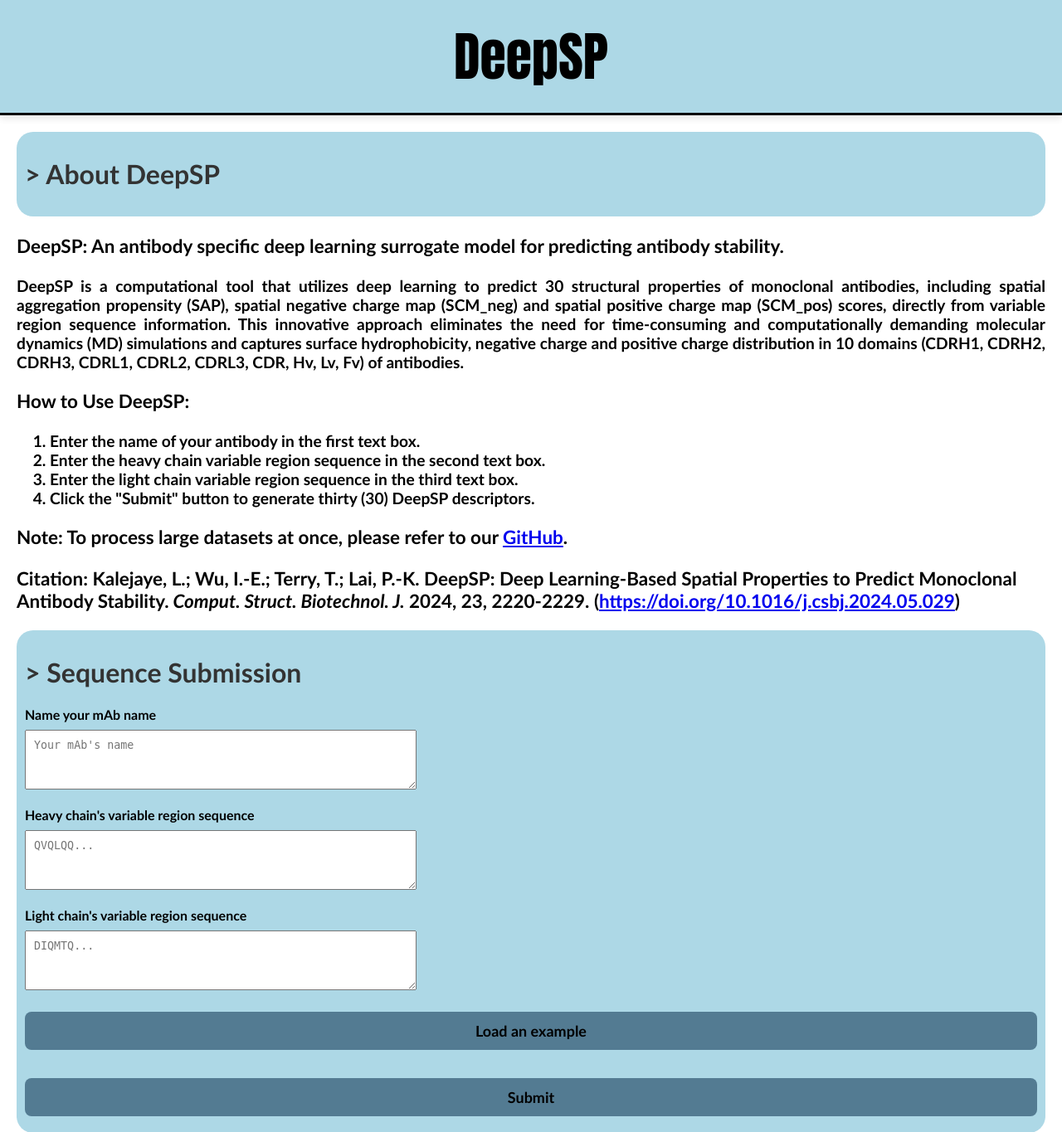
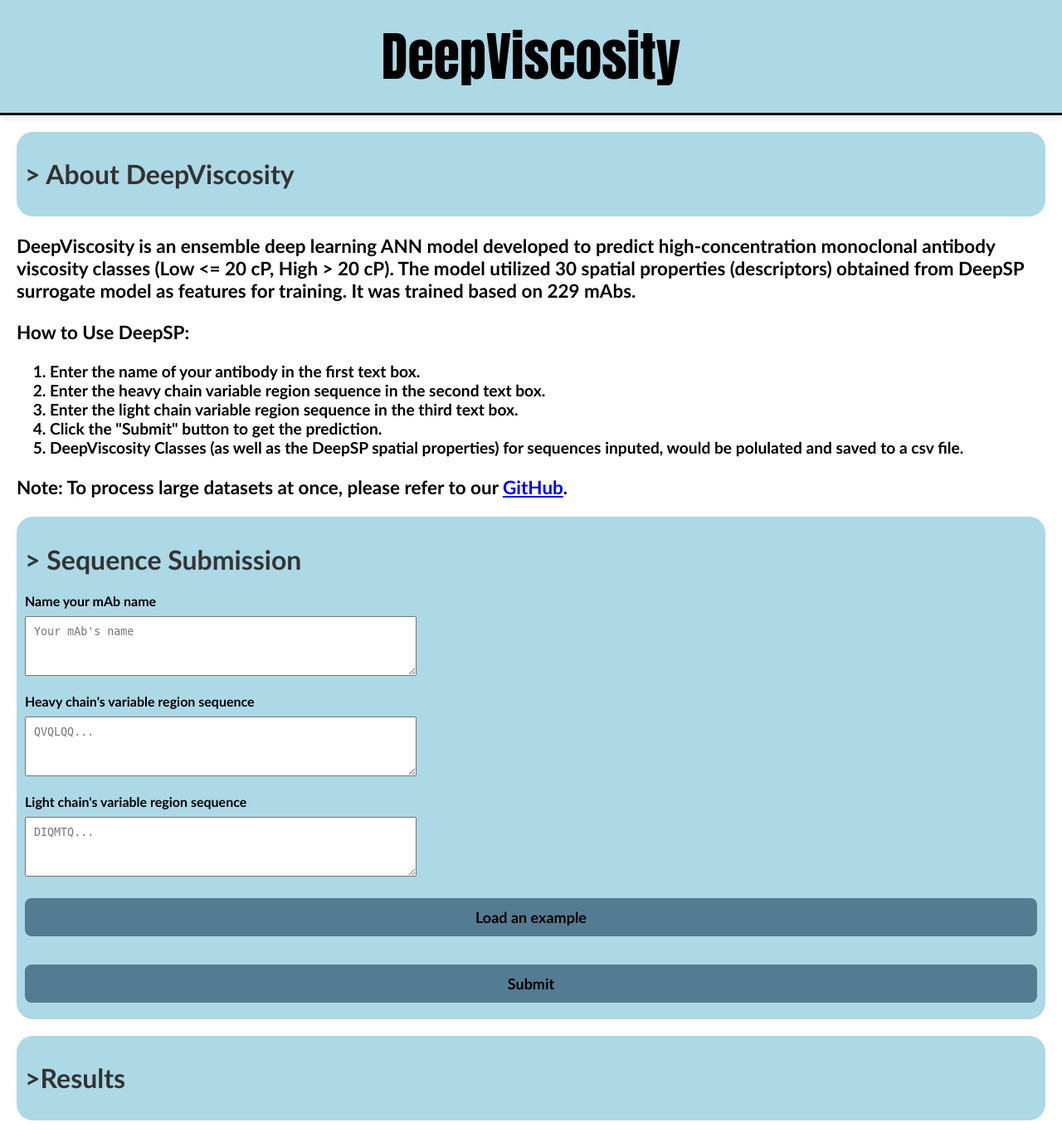
Before and after one commit to IEnWu/DeepSPViscosityWebApp, a Flask app: page / in a window 1280 px wide. Shown: the part 177-1542 px from the top of the page at 83% size. Run offline with Flask 3, Linux system fonts and the light colour scheme.

Commit message:
html deplay

```diff
--- a/templates/index.html
+++ b/templates/index.html
@@ -17,14 +17,13 @@
 
     <main>
         <section id="deepSP">
-            <div class = "text-container">DeepSP </div>
+            <div class = "text-container">DeepViscosity </div>
         </section>
             <div id="about">
-                <h1>> About DeepSP</h1>
+                <h1>> About DeepViscosity</h1>
             </div>
             <div id="intro">
-                <h3>DeepSP: An antibody specific deep learning surrogate model for predicting antibody stability.</h3>
-                <p>DeepSP is a computational tool that utilizes deep learning to predict 30 structural properties of monoclonal antibodies, including spatial aggregation propensity (SAP), spatial negative charge map (SCM_neg) and spatial positive charge map (SCM_pos) scores, directly from variable region sequence information. This innovative approach eliminates the need for time-consuming and computationally demanding molecular dynamics (MD) simulations and captures surface hydrophobicity, negative charge and positive charge distribution in 10 domains (CDRH1, CDRH2, CDRH3, CDRL1, CDRL2, CDRL3, CDR, Hv, Lv, Fv) of antibodies.</p>
+                <h3>DeepViscosity is an ensemble deep learning ANN model developed to predict high-concentration monoclonal antibody viscosity classes (Low <= 20 cP, High > 20 cP). The model utilized 30 spatial properties (descriptors) obtained from DeepSP surrogate model as features for training. It was trained based on 229 mAbs.</h3>
                 <style>
                     #intro p {
                         text-align: justify;
@@ -35,10 +34,10 @@
                     <li>Enter the name of your antibody in the first text box.</li>
                     <li>Enter the heavy chain variable region sequence in the second text box. </li>
                     <li>Enter the light chain variable region sequence in the third text box. </li>
-                    <li>Click the "Submit" button to generate thirty (30) DeepSP descriptors. </li>
+                    <li>Click the "Submit" button to get the prediction. </li>
+                    <li>DeepViscosity Classes (as well as the DeepSP spatial properties) for sequences inputed, would be polulated and saved to a csv file.</li>
                 </ol>
-                <h3>Note: To process large datasets at once, please refer to our <a href="https://github.com/Lailabcode/DeepSP" target="_blank">GitHub</a>.</h3>
-                <h3>Citation: Kalejaye, L.; Wu, I.-E.; Terry, T.; Lai, P.-K. DeepSP: Deep Learning-Based Spatial Properties to Predict Monoclonal Antibody Stability.<i> Comput. Struct. Biotechnol. J.</i> 2024, 23, 2220-2229. (<a href="https://doi.org/10.1016/j.csbj.2024.05.029" target="_blank">https://doi.org/10.1016/j.csbj.2024.05.029</a>)</h3>
+                <h3>Note: To process large datasets at once, please refer to our <a href="https://github.com/Lailabcode/DeepViscosity" target="_blank">GitHub</a>.</h3>
             </div>
             <div id="sequence-submission">
                 <h1>> Sequence Submission</h1>
@@ -71,6 +70,7 @@
 
             <div id="result">
                 <h1>>Results</h1>
+                <!-- DeepSP Descriptors Table -->
                 {% if descriptors_path %}
                     <h2>DeepSP Descriptors</h2>
                     <div style="overflow-x: auto; max-height: 400px;">
@@ -86,6 +86,23 @@
                     </div>
                     <p>Download the DeepSP Descriptors file here: <a href="{{ url_for('download_file', filename=descriptors_path) }}">{{ descriptors_path }}</a></p>
                 {% endif %}
+                <!-- Prediction Results Table -->
+
+                {% if predictions_path %}
+                <h2>Prediction Results</h2>
+                <div style="overflow-x: auto; max-height: 400px;">
+                    <table style="border: 1px solid black; border-collapse: collapse;">
+                        {% for row in predictions_data %}
+                            <tr>
+                                {% for item in row %}
+                                    <td style="border: 1px solid black; padding: 8px;">{{ item }}</td>
+                                {% endfor %}
+                            </tr>
+                        {% endfor %}
+                    </table>
+                </div>
+                <p>Download the Prediction Results file here: <a href="{{ url_for('download_file', filename=predictions_path) }}">{{ predictions_path }}</a></p>
+            {% endif %}
             </div>
         </section>
     </main>
```
